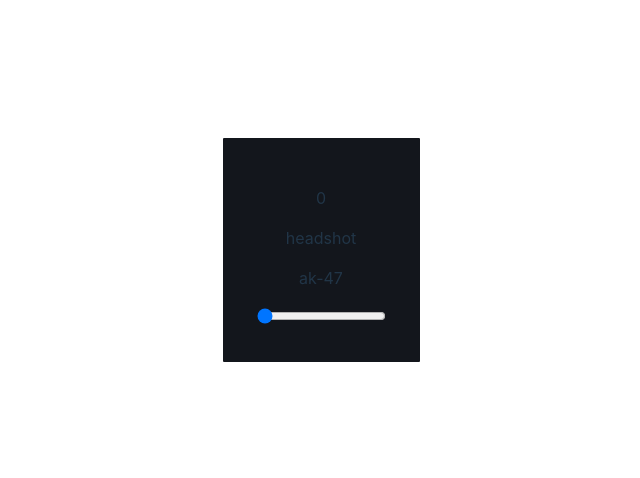
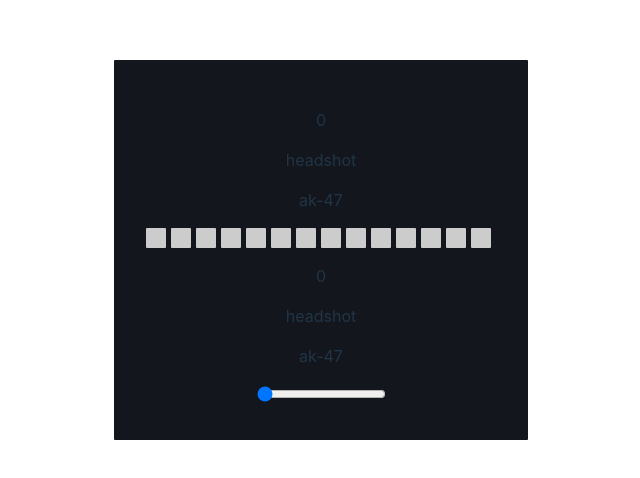
Before and after one commit to jameschenn/gaming-stats-widgets, a React (Vite) app: page / in a window 1280 px wide. Shown: the part 150-628 px from the top of the page, without its empty margins (319-959 px from the left). Built offline with nearby package versions, Linux system fonts and the light colour scheme.

Commit message:
following nuanced instructions

```diff
--- a/package.json
+++ b/package.json
@@ -10,6 +10,7 @@
     "preview": "vite preview"
   },
   "dependencies": {
+    "framer-motion": "^11.0.5",
     "react": "^18.2.0",
     "react-dom": "^18.2.0",
     "valtio": "^1.13.1"
--- a/src/App.tsx
+++ b/src/App.tsx
@@ -1,11 +1,15 @@
 import React from 'react';
 import HeadshotSlider from './widgets/HeadshotSlider';
+import HeadshotBar from './widgets/HeadshotBar';
 import './App.css';
 
 const App: React.FC = () => {
 
   return (
-    <HeadshotSlider />
+    <div>
+      <HeadshotBar />
+      <HeadshotSlider />
+    </div>
     )
 }
 
--- a/src/components/BarGauge.tsx
+++ b/src/components/BarGauge.tsx
@@ -0,0 +1,50 @@
+import React, { useEffect, useState } from 'react';
+import { useSnapshot } from 'valtio';
+import './styles/BarGauge.css';
+
+interface BarGaugeProps {
+    value: { percentage: number };
+}
+
+const BarGauge: React.FC<BarGaugeProps> = ({ value }) => {
+
+    const snap = useSnapshot(value);
+    const [filledBlocks, setFilledBlocks] = useState(0);
+
+    useEffect(() => {
+        const calculateFilledBlocks = (percentage: number) => {
+
+            /*
+            Top Card Block Fill Logic:
+
+            The top card displays a series of blocks that represent a range from 0.0 to 0.75.
+            There are 14 blocks in total. The filling of these blocks should correlate proportionally to the slider's value, mapped to the 0.0 - 0.75 range.
+            The mapping of the slider value to the block fill should follow this logic:
+            A slider value of 0 should result in 0 filled blocks.
+            A slider value greater or equal to 0.75 (75-100 on the slider) should fill all 14 blocks.
+            Candidates should implement the logic to calculate the number of filled blocks based on the slider's position, ensuring that the fill state is visually represented in the top card.
+
+            */
+
+            const mappedPercentage = Math.min(Math.floor(percentage / 75 * 14));
+            return Math.round(mappedPercentage);
+        };
+        const newFilledBlocks = calculateFilledBlocks(snap.percentage);
+        setFilledBlocks(newFilledBlocks)
+    }, [snap.percentage])
+
+    return (
+        <div className='bar-gauge-container'>
+            <div className='bar-gauge-blocks'>
+                {[...Array(14)].map((_, index) => (
+                    <div
+                    key={index}
+                    className={`block ${index < filledBlocks ? 'filled' : ''}`}
+                    />
+                ))}
+            </div>
+         </div>
+    );
+}
+
+export default BarGauge;
--- /dev/null
+++ b/src/components/styles/BarGauge.css
@@ -0,0 +1,18 @@
+.progress-bar-container {
+    display: flex;
+}
+
+.bar-gauge-blocks {
+    display: flex;
+}
+
+.block {
+    width: 20px;
+    height: 20px;
+    background-color: #ccc;
+    margin-right: 5px;
+}
+
+.block.filled {
+    background-color: lightgreen;
+}
--- a/src/widgets/HeadshotBar.tsx
+++ b/src/widgets/HeadshotBar.tsx
@@ -0,0 +1,25 @@
+import React from 'react';
+import { useSnapshot } from 'valtio';
+import Card from '../components/Card';
+import BarGauge from '../components/BarGauge';
+import store from '../store';
+
+const HeadshotBar: React.FC = () => {
+
+    const snap = useSnapshot(store);
+
+    return (
+        <Card>
+            <div>
+                <p>{snap.percentage}</p>
+                <p>headshot</p>
+            </div>
+            <div>
+                <p>ak-47</p>
+            </div>
+            <BarGauge value={store} />
+        </Card>
+    );
+}
+
+export default HeadshotBar;
```
Also changed, not shown: 1 other file (tests, documents, lock files or other folders).
